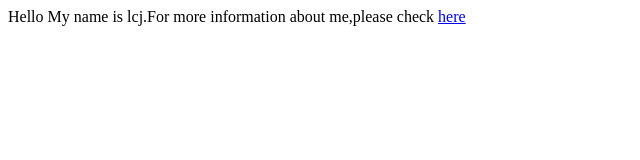
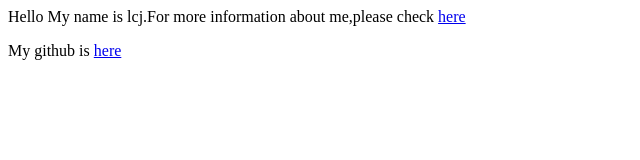
Before and after one commit to lcj0117/lcj0117.github.io, a plain HTML site: page index.html in a window 1280 px wide. Shown: the whole page, without its empty margins (0-640 px from the left). Drawn offline with Linux system fonts and the light colour scheme.

Commit message:
modified

```diff
--- a/index.html
+++ b/index.html
@@ -7,7 +7,7 @@
 <body>
 
 <p>Hello My name is lcj.For more information about me,please check <a href="http://www.lcj0117.org">here</a></p>
-
+<p>My github is <a href="https://github.com/lcj0117">here</a></p>
 </body>
 
 </html>
```
